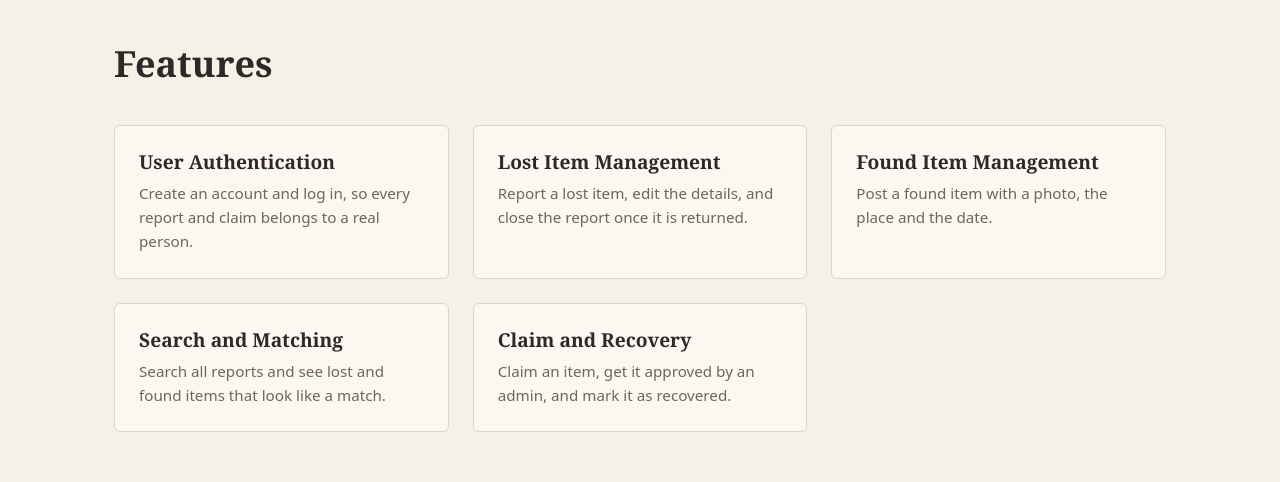
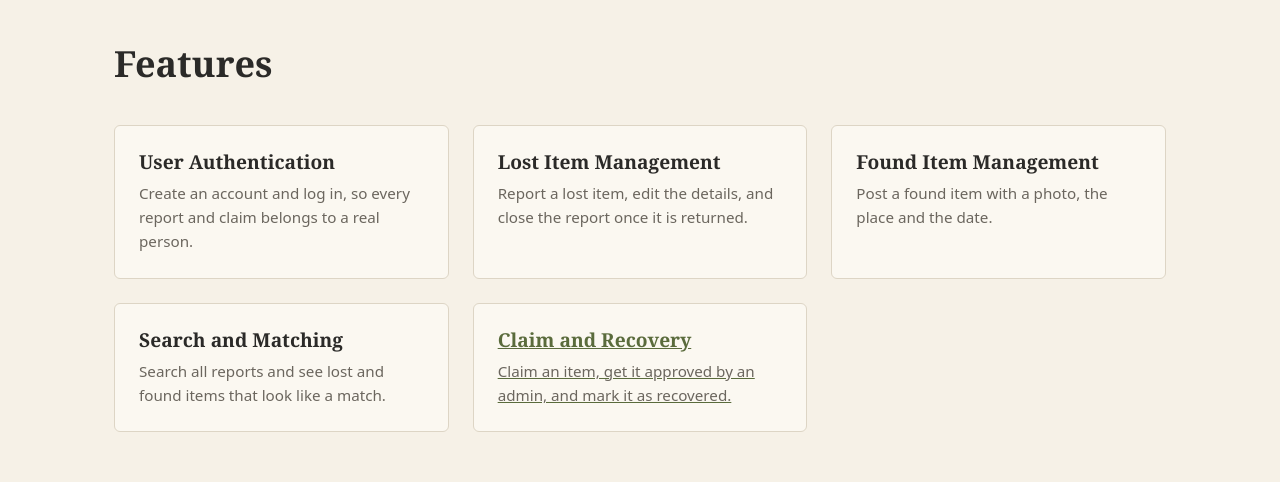
Before and after one commit to SugarGrain/Kasukabe-Defence-Group, a React (Vite) app in the folder frontend/: page / in a window 1280 px wide. Shown: the part 1000-1482 px from the top of the page. Built offline with nearby package versions, Linux system fonts and the light colour scheme.

Commit message:
Link Claim and Recovery feature card to claims page

```diff
--- a/frontend/src/components/Features.jsx
+++ b/frontend/src/components/Features.jsx
@@ -1,3 +1,4 @@
+import { Link } from "react-router-dom";
 import "./Features.css";
 
 const features = [
@@ -20,6 +21,7 @@ const features = [
   {
     title: "Claim and Recovery",
     text: "Claim an item, get it approved by an admin, and mark it as recovered.",
+    to: "/claims",
   },
 ];
 
@@ -29,12 +31,22 @@ function Features() {
       <div className="container">
         <h2>Features</h2>
         <div className="feature-grid">
-          {features.map((feature) => (
-            <article className="feature-card" key={feature.title}>
-              <h3>{feature.title}</h3>
-              <p>{feature.text}</p>
-            </article>
-          ))}
+          {features.map((feature) => {
+            const card = (
+              <article className="feature-card" key={feature.title}>
+                <h3>{feature.title}</h3>
+                <p>{feature.text}</p>
+              </article>
+            );
+
+            return feature.to ? (
+              <Link to={feature.to} className="feature-card-link" key={feature.title}>
+                {card}
+              </Link>
+            ) : (
+              card
+            );
+          })}
         </div>
       </div>
     </section>
```
